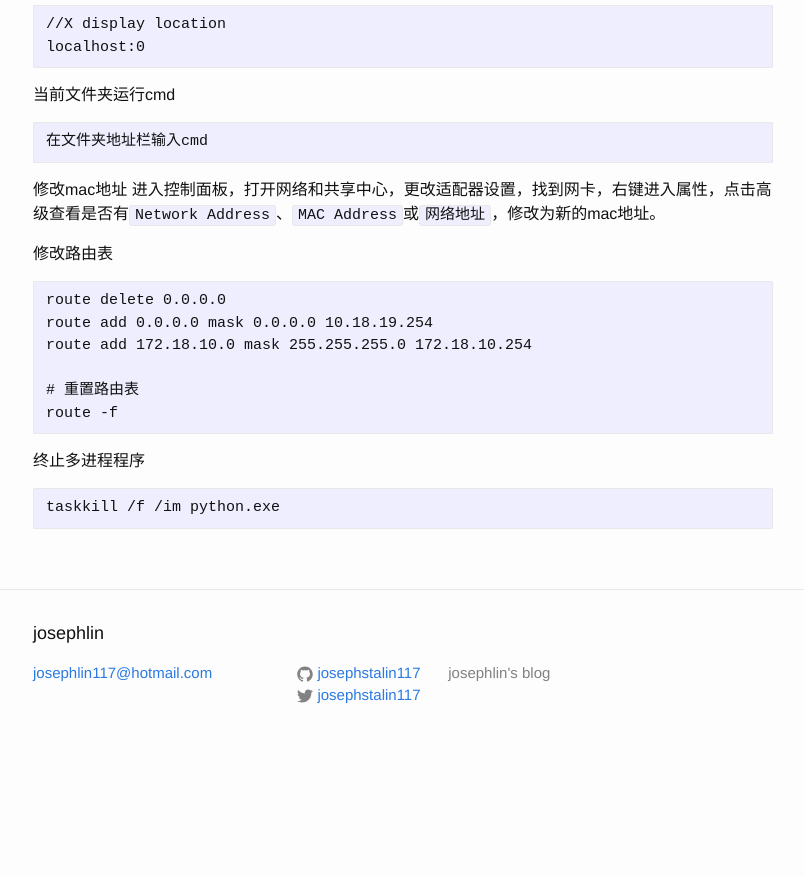
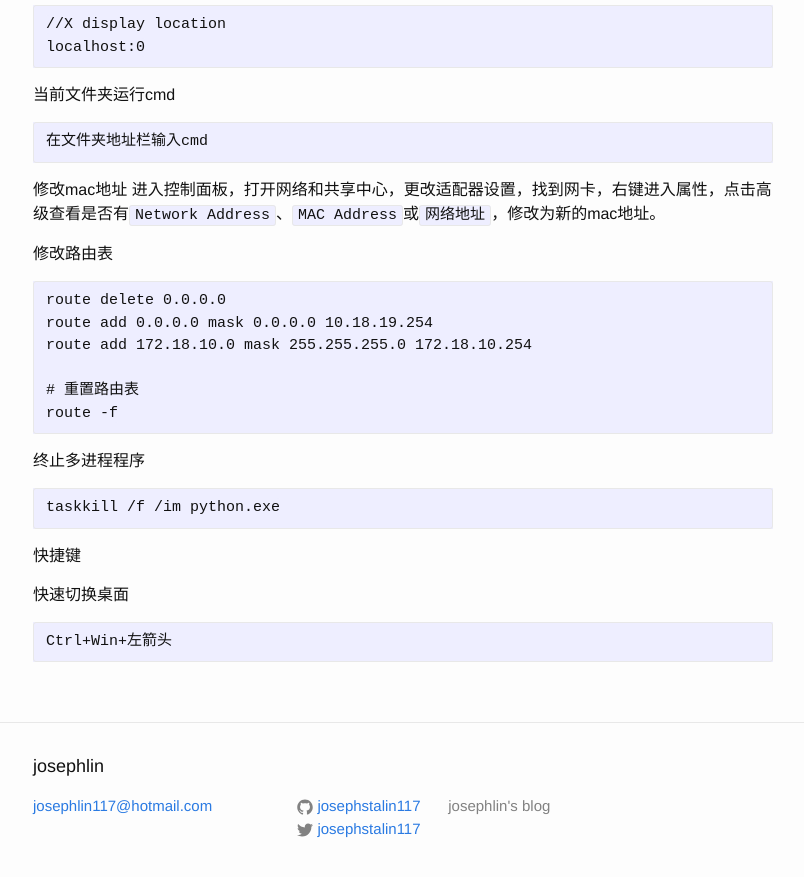
Before and after one commit to josephstalin117/josephstalin117.github.io, a Jekyll site: the page built from _posts/2018-9-21-windows.markdown, in a window 1280 px wide and 900 px high, scrolled down 828 px. Shown: the top 877 px of the window, without its empty margins (237-1041 px from the left). Built offline with Jekyll 4.4.1, drawn with Linux system fonts in a browser that asks for light colours; before the commit the page ends 1595 px from its top, so only the background shows below that.

Commit message:
feat:添加win切换桌面快捷键

````diff
--- a/_posts/2018-9-21-windows.markdown
+++ b/_posts/2018-9-21-windows.markdown
@@ -61,3 +61,10 @@ route -f
 ```
 taskkill /f /im python.exe
 ```
+
+快捷键
+
+快速切换桌面
+```
+Ctrl+Win+左箭头
+```
````
